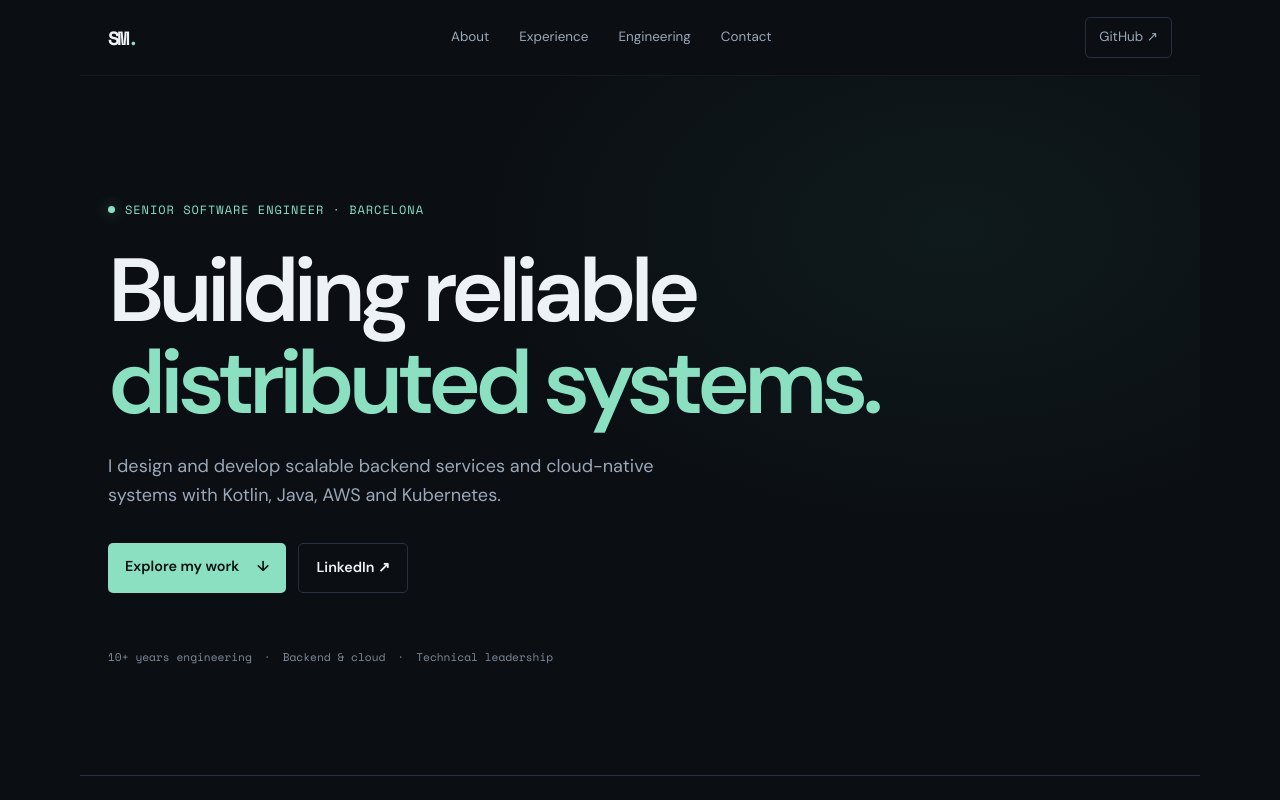
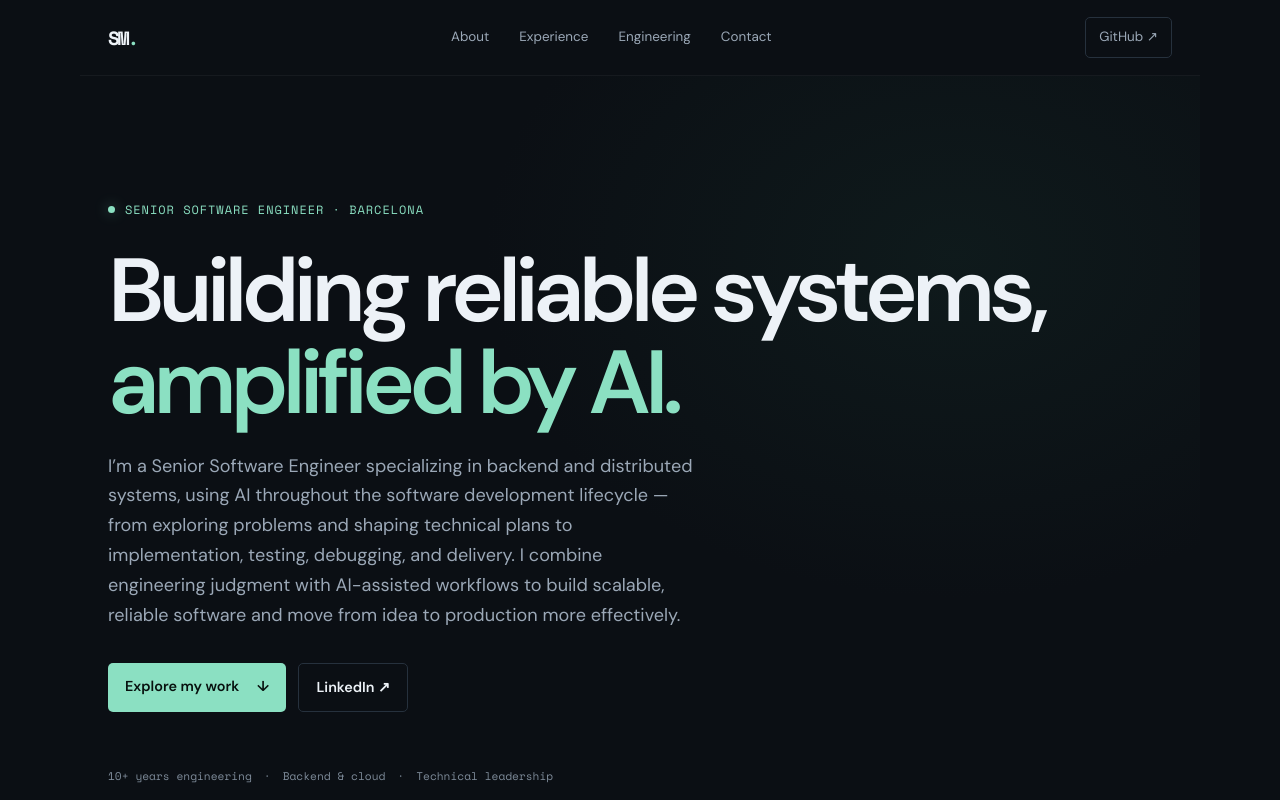
Before and after one commit to shandhanumohan/shandhanumohan.github.io, a plain HTML site: page index.html in a window 1280 px wide. Shown: the top 800 px of the page. Drawn offline with nearby package versions, Linux system fonts and the light colour scheme.

Commit message:
minor changes

```diff
--- a/index.html
+++ b/index.html
@@ -20,8 +20,8 @@
 <main id="top">
 <section class="hero section">
   <div class="eyebrow"><span class="dot"></span> Senior Software Engineer · Barcelona</div>
-  <h1>Building reliable<br><em>distributed systems.</em></h1>
-  <p class="hero-copy">I design and develop scalable backend services and cloud-native systems with Kotlin, Java, AWS and Kubernetes.</p>
+  <h1>Building reliable systems,<br><em>amplified by AI.</em></h1>
+  <p class="hero-copy">I’m a Senior Software Engineer specializing in backend and distributed systems, using AI throughout the software development lifecycle — from exploring problems and shaping technical plans to implementation, testing, debugging, and delivery. I combine engineering judgment with AI-assisted workflows to build scalable, reliable software and move from idea to production more effectively.</p>
   <div class="hero-actions"><a class="button button-primary" href="#work">Explore my work <span>↓</span></a><a class="button button-ghost" href="https://www.linkedin.com/in/shandhanu-mohan-b0286887" target="_blank" rel="noreferrer">LinkedIn ↗</a></div>
   <div class="hero-meta"><span>10+ years engineering</span><span>·</span><span>Backend &amp; cloud</span><span>·</span><span>Technical leadership</span></div>
 </section>
```
